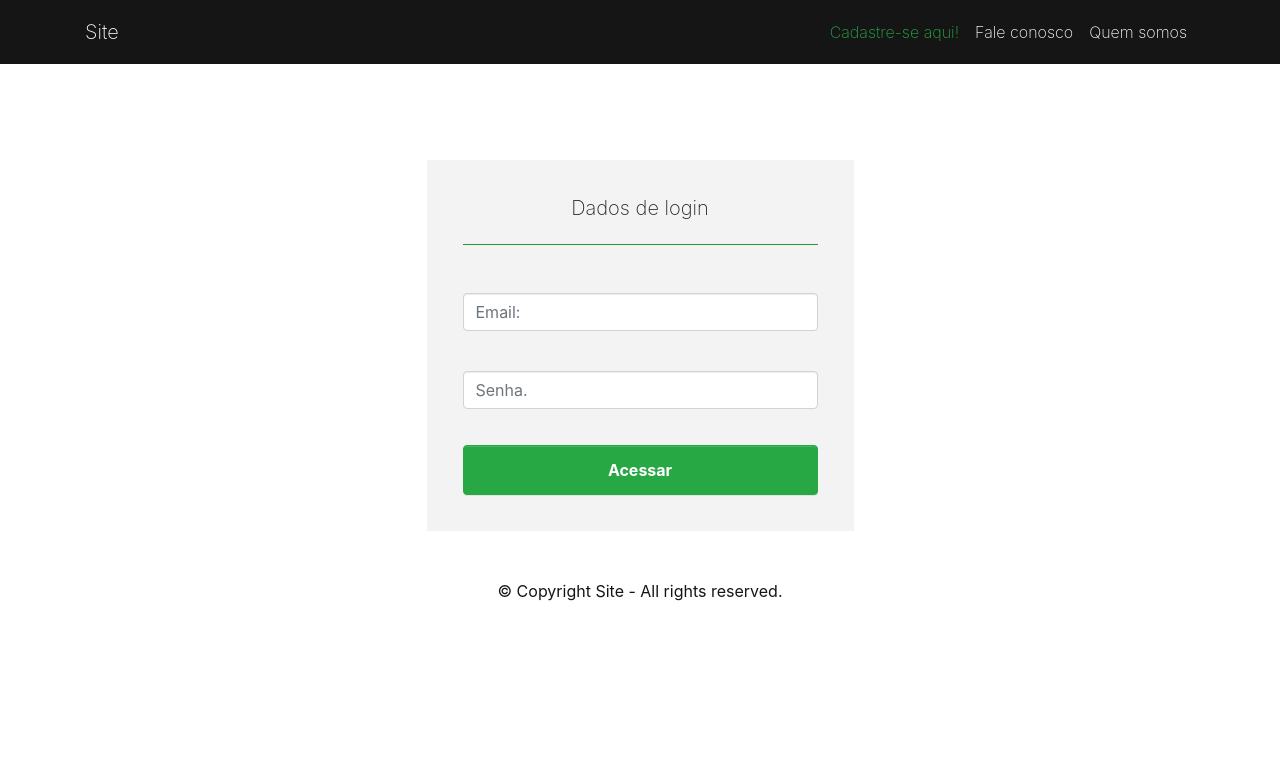
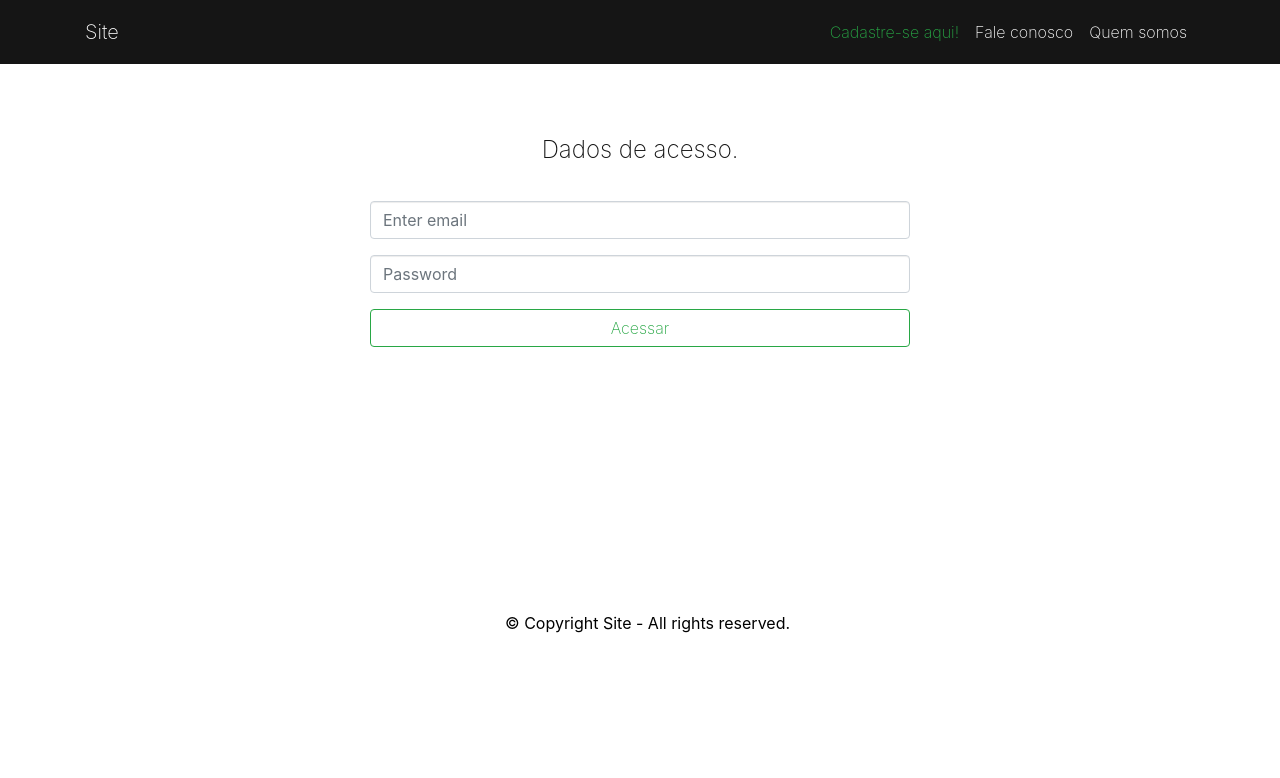
Before and after one commit to NunesAlexandre/django2.0, a Django app: template contas/templates/contas/index.html in a window 1280 px wide. Shown: the top 778 px of the page. Run offline with Django 3.2, Linux system fonts and the light colour scheme; the template is opened without the code that fills it, so the values that code supplies are empty; some libraries are stand-ins or nearby versions.

Commit message:
Alterado os templates e configurado duas funções

```diff
--- /dev/null
+++ b/contas/templates/contas/base.html
@@ -0,0 +1,101 @@
+<!DOCTYPE html>
+{% load static %}
+
+<html>
+
+<head>
+  <meta charset="utf-8">
+  <meta name="viewport" content="width=device-width, initial-scale=1">
+  <link rel="stylesheet" href="https://cdnjs.cloudflare.com/ajax/libs/font-awesome/4.7.0/css/font-awesome.min.css" type="text/css">
+  <link rel="stylesheet" href="{% static 'contas/css/theme.css' %}" type="text/css">
+  <link rel="js" type="js/js" href="{% static 'contas/js/jquery-3.2.1.slim.min.js' %}">
+  <title>Site</title>
+</head>
+<body>
+
+<nav class="navbar navbar-expand-lg navbar-light bg-dark">
+    <div class="container">
+      <a href="{% url 'base' %}" class="navbar-brand text-white">Site</a>
+      <div class="d-flex ml-auto">
+        <button class="navbar-toggler bg-white" type="button" data-toggle="collapse" data-target="#globalNavbar" aria-controls="globalNavbar" aria-expanded="false" aria-label="Toggle navigation">
+          <span class="navbar-toggler-icon"></span>
+        </button>
+      </div>
+      <div class="collapse navbar-collapse" id="globalNavbar">
+        <ul class="navbar-nav mr-auto order-1">
+          <li class="text-white">
+            <div class="dropdown-menu" aria-labelledby="navbarDropdownMenuLink">
+              <div class="navbar-collapse navbar-top-collapse">
+                <ul id="menu-top-menu" class="nav navbar-nav">
+                  <li id="menu-item-601">
+
+                  </li>
+                  <li id="menu-item-603" class="menu-item menu-item-type-taxonomy menu-item-object-product_cat menu-item-603">
+
+                  </li>
+                  <li id="menu-item-1537" class="menu-item menu-item-type-taxonomy menu-item-object-product_cat menu-item-1537">
+
+                  </li>
+                  <li id="menu-item-602" class="menu-item menu-item-type-taxonomy menu-item-object-product_cat menu-item-602">
+
+                  </li>
+                  <li id="menu-item-1538" class="menu-item menu-item-type-taxonomy menu-item-object-product_cat menu-item-1538">
+
+                  </li>
+                  <li id="menu-item-1539" class="menu-item menu-item-type-taxonomy menu-item-object-product_cat menu-item-1539">
+                  </li>
+                </ul>
+              </div>
+            </div>
+          </li>
+        </ul>
+        <ul class="navbar-nav d-none d-lg-flex ml-2 order-3">
+          <li class="nav-item">
+            <a class="nav-link text-success"  href="{% url 'cadastrar' %}">Cadastre-se aqui!</a>
+          </li>
+          <li class="nav-item">
+            <a class="nav-link text-white" href="{% url 'contato' %}">Fale conosco</a>
+          </li>
+          <li class="nav-item">
+            <a class="nav-link text-white" href="{% url 'sobre' %}">Quem somos</a>
+          </li>
+        </ul>
+        <ul class="navbar-nav d-lg-none">
+          <li class="nav-item-divider"></li>
+          <li class="nav-item">
+            <a class="nav-link text-success" href="{% url 'cadastrar' %}">Cadastre-se aqui</a>
+          </li>
+          <li class="nav-item">
+            <a class="nav-link text-white" href="{% url 'contato' %}">Fale conosco</a>
+          </li>
+          <li class="nav-item">
+            <a class="nav-link text-white" href="{% url 'sobre' %}">Quem somos</a>
+          </li>
+        </ul>
+      </div>
+    </div>
+  </nav>
+<div class="py-5">
+  <div class="container">
+    <div class="content">
+      <div class="row">
+        <div class="col-md-3"> </div>
+        <div class="col-md-6">
+
+
+  {% block content %}
+  {% endblock %}
+
+        </div>
+
+
+
+
+<script src="https://code.jquery.com/jquery-3.2.1.slim.min.js" integrity="sha384-KJ3o2DKtIkvYIK3UENzmM7KCkRr/rE9/Qpg6aAZGJwFDMVNA/GpGFF93hXpG5KkN" crossorigin="anonymous"></script>
+<script src="https://cdnjs.cloudflare.com/ajax/libs/popper.js/1.12.9/umd/popper.min.js" integrity="sha384-ApNbgh9B+Y1QKtv3Rn7W3mgPxhU9K/ScQsAP7hUibX39j7fakFPskvXusvfa0b4Q" crossorigin="anonymous"></script>
+<script src="https://maxcdn.bootstrapcdn.com/bootstrap/4.0.0/js/bootstrap.min.js" integrity="sha384-JZR6Spejh4U02d8jOt6vLEHfe/JQGiRRSQQxSfFWpi1MquVdAyjUar5+76PVCmYl" crossorigin="anonymous"></script>
+
+
+
+</body>
+</html>
--- a/contas/templates/contas/index.html
+++ b/contas/templates/contas/index.html
@@ -1,116 +1,49 @@
-{% load static %}
+{% extends "contas/base.html" %}
 
-<!DOCTYPE html>
-<html>
 
-<head>
-  <meta charset="utf-8">
-  <meta name="viewport" content="width=device-width, initial-scale=1">
-  <link rel="stylesheet" href="https://cdnjs.cloudflare.com/ajax/libs/font-awesome/4.7.0/css/font-awesome.min.css" type="text/css">
-  <link rel="stylesheet" href="{% static 'contas/css/theme.css' %}" type="text/css">
-  <title>Site</title>
-</head>
+{% block content %}
+ <title>Site</title>
 
-<body>
+<h4 class="mb-4 text-center text-dark">Dados de acesso.</h4>
+    <form method="post" action="#">
 
-  <nav class="navbar navbar-expand-lg navbar-light bg-dark">
-    <div class="container">
-      <a href="#" class="navbar-brand text-white">Site</a>
-      <div class="d-flex ml-auto">
-        <button class="navbar-toggler bg-white" type="button" data-toggle="collapse" data-target="#globalNavbar" aria-controls="globalNavbar" aria-expanded="false" aria-label="Toggle navigation">
-          <span class="navbar-toggler-icon"></span>
-        </button>
+      <div class="form-group">
+         <input type="email" required class="form-control" id="exampleInputEmail1" aria-describedby="emailHelp" placeholder="Enter email">
       </div>
-      <div class="collapse navbar-collapse" id="globalNavbar">
-        <ul class="navbar-nav mr-auto order-1">
-          <li class="text-white">
-            <div class="dropdown-menu" aria-labelledby="navbarDropdownMenuLink">
-              <div class="navbar-collapse navbar-top-collapse">
-                <ul id="menu-top-menu" class="nav navbar-nav">
-                  <li id="menu-item-601">
 
-                  </li>
-                  <li id="menu-item-603" class="menu-item menu-item-type-taxonomy menu-item-object-product_cat menu-item-603">
+      <div class="form-group">
+         <input type="password" class="form-control" id="exampleInputPassword1" placeholder="Password">
+       </div>
 
-                  </li>
-                  <li id="menu-item-1537" class="menu-item menu-item-type-taxonomy menu-item-object-product_cat menu-item-1537">
+      <button type="submit" class="btn btn-outline-success btn btn-block">Acessar</button>
+    </form>
 
-                  </li>
-                  <li id="menu-item-602" class="menu-item menu-item-type-taxonomy menu-item-object-product_cat menu-item-602">
+<br />
+<br />
+<br />
+<br />
+<br />
+<br />
+<br />
+<br />
 
-                  </li>
-                  <li id="menu-item-1538" class="menu-item menu-item-type-taxonomy menu-item-object-product_cat menu-item-1538">
 
-                  </li>
-                  <li id="menu-item-1539" class="menu-item menu-item-type-taxonomy menu-item-object-product_cat menu-item-1539">
-                  </li>
-                </ul>
-              </div>
-            </div>
-          </li>
-        </ul>
-        <ul class="navbar-nav d-none d-lg-flex ml-2 order-3">
-          <li class="nav-item">
-            <a class="nav-link text-success"  href="{% url 'cadastrar' %}">Cadastre-se aqui!</a>
-          </li>
-          <li class="nav-item">
-            <a class="nav-link text-white" href="{% url 'contato' %}">Fale conosco</a>
-          </li>
-          <li class="nav-item">
-            <a class="nav-link text-white" href="{% url 'sobre' %}">Quem somos</a>
-          </li>
-        </ul>
-        <ul class="navbar-nav d-lg-none">
-          <li class="nav-item-divider"></li>
-          <li class="nav-item">
-            <a class="nav-link text-success" href="{% url 'cadastrar' %}">Cadastre-se aqui</a>
-          </li>
-          <li class="nav-item">
-            <a class="nav-link text-white" href="{% url 'contato' %}">Fale conosco</a>
-          </li>
-          <li class="nav-item">
-            <a class="nav-link text-white" href="{% url 'sobre' %}">Quem somos</a>
-          </li>
-        </ul>
-      </div>
-    </div>
-  </nav>
-  <div class="py-5 text-center";>
+<div class="py-5">
+  <div class="container">
+    <div class="content">
+      <div class="row">
+        <div class="col-md-3"> </div>
 
-    <div class="container">
-      <div class="row">
-        <div class="mx-auto col-12 p-3 section-light col-lg-5">
-          <form class="p-4 section-light bg-light" method="post" action="#">
-            <h5 class="mb-3 text-center">Dados de login</h5>
-            <hr class="bg-success">
-            <div class="form-group">
-              <label></label>
-              <input class="form-control" placeholder="Email:"> </div>
-            <div class="form-group">
-              <label></label>
-              <input class="form-control" placeholder="Senha." type="password"> </div>
-            <div class="form-group"> </div>
-            <button type="submit" class="btn mt-4 btn-block p-2 btn-success">
-              <b>
-                <b>Acessar</b>
-              </b>
-            </button>
-          </form>
-        </div>
-      </div>
-    </div>
-    <div class="row">
-      <div class="col-md-12 mt-3">
-        <p class="text-center text-dark">
-          <b>© Copyright Site - All rights reserved. </b>
-        </p>
-        <script src="https://code.jquery.com/jquery-3.2.1.slim.min.js" integrity="sha384-KJ3o2DKtIkvYIK3UENzmM7KCkRr/rE9/Qpg6aAZGJwFDMVNA/GpGFF93hXpG5KkN" crossorigin="anonymous"></script>
-        <script src="https://cdnjs.cloudflare.com/ajax/libs/popper.js/1.12.9/umd/popper.min.js" integrity="sha384-ApNbgh9B+Y1QKtv3Rn7W3mgPxhU9K/ScQsAP7hUibX39j7fakFPskvXusvfa0b4Q" crossorigin="anonymous"></script>
-        <script src="https://maxcdn.bootstrapcdn.com/bootstrap/4.0.0/js/bootstrap.min.js" integrity="sha384-JZR6Spejh4U02d8jOt6vLEHfe/JQGiRRSQQxSfFWpi1MquVdAyjUar5+76PVCmYl" crossorigin="anonymous"></script>
-      </div>
+  <footer class="mastfoot mt-auto">
+      <div class="inner">
+        <b>© Copyright Site - All rights reserved. </b>
+       </div>
+  </footer>
     </div>
   </div>
+</div>
+</div>
 
-</body>
 
-</html>
+
+{% endblock %}
--- a/controle_gastos/settings.py
+++ b/controle_gastos/settings.py
@@ -55,7 +55,7 @@ ROOT_URLCONF = 'controle_gastos.urls'
 TEMPLATES = [
     {
         'BACKEND': 'django.template.backends.django.DjangoTemplates',
-        'DIRS': [],
+        'DIRS': ['/home/nunes/testes/contas/templates'],
         'APP_DIRS': True,
         'OPTIONS': {
             'context_processors': [
--- a/controle_gastos/urls.py
+++ b/controle_gastos/urls.py
@@ -15,14 +15,15 @@ Including another URLconf
 """
 from django.contrib import admin
 from django.urls import path
-from contas.views import index, cadastro, contato, sobre, novasenha
+from contas.views import index, cadastro, contato, sobre, novasenha, base
 urlpatterns = [
     path('admin/', admin.site.urls),
     path('', index),
     path('cadastro/', cadastro, name='cadastrar'),
     path('contato/', contato, name='contato'),
     path('sobre/', sobre, name='sobre'),
-    path('novasenha/', novasenha, name='novasenha')
+    path('novasenha/', novasenha, name='novasenha'),
+    path('', base, name='base')
 
 
 ]
```
Also changed, not shown: contas/templates/contas/cadastro-clientes.html (added, +35 -0 lines), contas/templates/contas/contato.html (added, +23 -0 lines), contas/templates/contas/nova-senha.html (added, +15 -0 lines), contas/templates/contas/quem-somos.html (added, +10 -0 lines), contas/views.py (+7 -4 lines).
